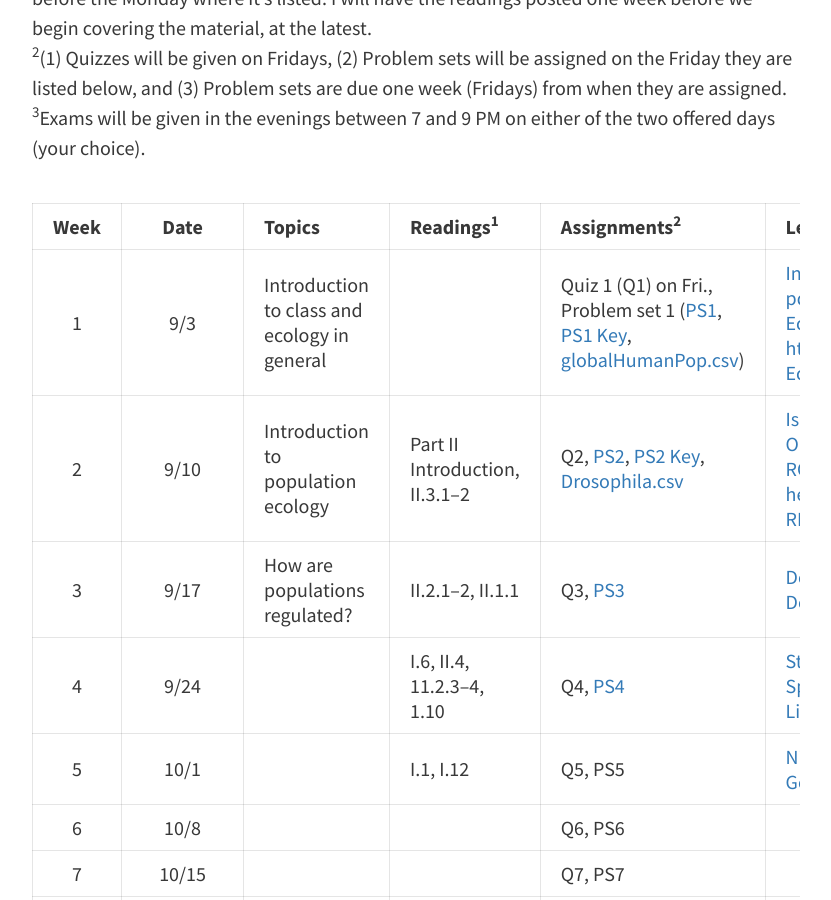
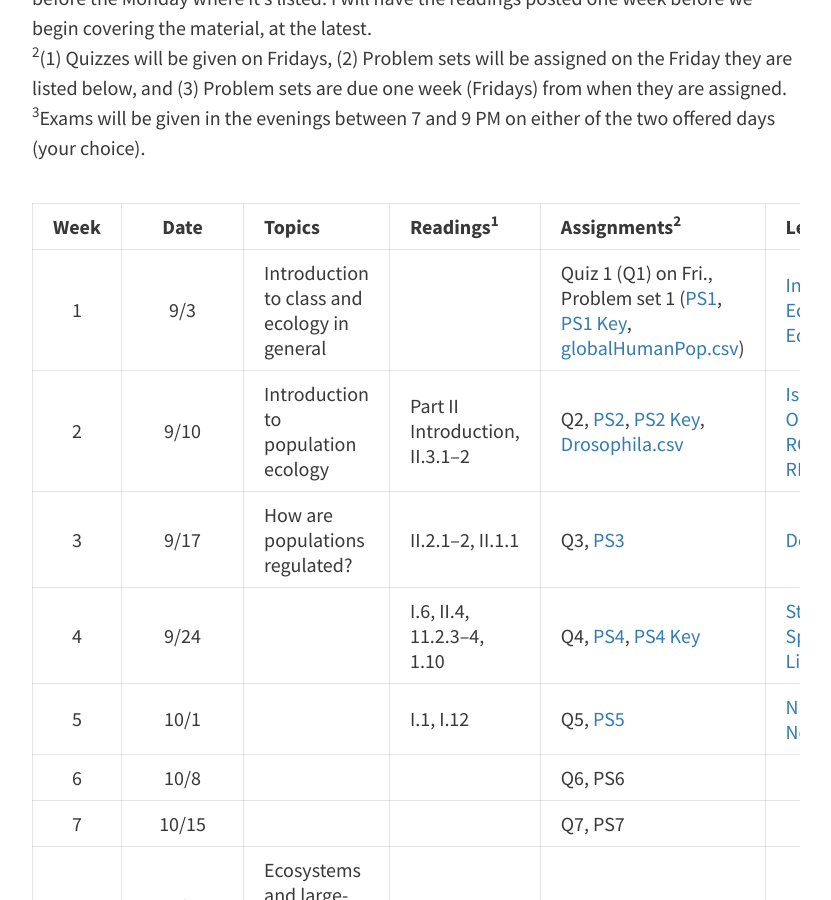
Before and after one commit to davan690/ColbyEcology.github.io, a Jekyll site: the page built from pages/lecture_schedule.md, in a window 1280 px wide and 900 px high, scrolled down 664 px. Shown: the whole window, without its empty margins (224-1055 px from the left). Built offline with Jekyll 4.4.1, drawn with Linux system fonts in a browser that asks for light colours.

Commit message:
neut lec and ps5 add

```diff
--- a/pages/lecture_schedule.md
+++ b/pages/lecture_schedule.md
@@ -20,8 +20,8 @@
 1    | 9/3   | Introduction to class and ecology in general | | Quiz 1 (Q1) on Fri., Problem set 1 ([PS1](https://drive.google.com/open?id=1wO9kN-QS_zfEJRi3iizLW2nQsQpgtXC3NTPZG3mxQM8), [PS1 Key](https://docs.google.com/document/d/1fjSWZS2fHWcf2Wyvu4nRneD-VZMawLczDnE4Um9X5E8/edit?usp=sharing), [globalHumanPop.csv](https://drive.google.com/open?id=1Wv-YBGtYrQ71c37JlxMh8ThTiZ9Y-171)) | [IntroLec](https://drive.google.com/open?id=1pApFDtMNTXzmT27EkLN2nmTKwJ-g05WQ) ([IntroLec pdf](https://drive.google.com/open?id=1s294Wmjbu7-7-yecpZcFGm95hBzTyzBH)), [EcoPinciplesLec html](https://drive.google.com/open?id=1d1-6pTMMFXXlRVuEku4hY25xTSisoeqp), [EcoPinciplesLec pdf](https://drive.google.com/open?id=1jW5BMStRDqRFEcampdCqtfG8NHpm1Lwf) |
 2    | 9/10  | Introduction to population ecology | Part II Introduction, II.3.1–2 | Q2, [PS2](https://docs.google.com/document/d/1JZhmL9-LlL-NN_7cBpHGCjSl62PBGPhqf3TlhcwGnF4/edit?usp=sharing), [PS2 Key](https://drive.google.com/open?id=1ZszU7RAHls3QMhbppFDNROhmPIiuJZJvgvv0aGug5oY), [Drosophila.csv](https://drive.google.com/file/d/1Y3gDCgiBpWU-nf14WIeewu9YZcYmBX0K/view?usp=sharing) | [IsleRoyaleData](https://drive.google.com/open?id=1-Vs7pOqCwv24oIdc2bBEqkQatIce99QW), [ObsPopPatternsLec](https://drive.google.com/open?id=1Mz-0mq0AHTTI9SAGwWVoJ29wfyT8TMeewDfxS2-_DR4), [RCheatSheet](https://drive.google.com/open?id=1fWo-G56stePpaiTUi5yKUieQUtKN_sF3lRWtv2WaEYY), [R help for PS1](https://drive.google.com/open?id=1oZOYfWesIU9eE0tgdKJji5cG21ynNih_), [RIntroLec](https://drive.google.com/open?id=1U0v-k2E--2vzPXCCozrt9xskpf7BXrnaRQajCFviNZA) |
 3    | 9/17  | How are populations regulated? | II.2.1–2, II.1.1 | Q3, [PS3](https://drive.google.com/open?id=1PS96alDguxZyyng1VROAtjlf0iHJcLLUD71WjZ7lJGw) | [DenIndLec](https://drive.google.com/open?id=1euJ4XCb0JZb1onAymp4mj86T0oBjNWjii61nKUfd8TA), [DensDepLec](https://docs.google.com/presentation/d/1yMfMcAM0dz99Pp5k2hrYJsCxlJhDlnG7mMuDzPZqY6c/edit?usp=sharing)|
-4    | 9/24  | | I.6, II.4, 11.2.3–4, 1.10 | Q4, [PS4](https://drive.google.com/open?id=18FEmE3Ek5vfct29Ff7oEKegKe-9HzKfMzr5HI3AO6iY) | [StructuredPopsLec](https://drive.google.com/open?id=1DFTmp7uNCuMgE-SZiw_qwPMljrH4PUB5RmzHahBOiXg), [Space&StochasLec](https://drive.google.com/open?id=1GQ9sF-JPjHKauyUfss2DlhpaqN8o3UftkYHj1odtJAE) [LifeHistLec](https://drive.google.com/open?id=1VV-d7dOwzD3IaDARPTRNJDP6VnBr9zgz4VtGSiR6tfU)|
-5    | 10/1  | | I.1, I.12| Q5, PS5 | [NichesLec](https://drive.google.com/open?id=1DAfFPTsyPavZTAiw43U4sHEomd3ATOgvCtgGFTrlbp8), [GeoDistLec](https://drive.google.com/open?id=1zHEiFQZ2x1nG1VCFrOQsrtt-FWWR9LBAQFAzQ3qXf8Q)|
+4    | 9/24  | | I.6, II.4, 11.2.3–4, 1.10 | Q4, [PS4](https://drive.google.com/open?id=18FEmE3Ek5vfct29Ff7oEKegKe-9HzKfMzr5HI3AO6iY), [PS4 Key]() | [StructuredPopsLec](https://drive.google.com/open?id=1DFTmp7uNCuMgE-SZiw_qwPMljrH4PUB5RmzHahBOiXg), [Space&StochasLec](https://drive.google.com/open?id=1GQ9sF-JPjHKauyUfss2DlhpaqN8o3UftkYHj1odtJAE) [LifeHistLec](https://drive.google.com/open?id=1VV-d7dOwzD3IaDARPTRNJDP6VnBr9zgz4VtGSiR6tfU)|
+5    | 10/1  | | I.1, I.12| Q5, [PS5](https://drive.google.com/open?id=1ZCFc769NRIr2AcODB3YHdekwoE-Q_0txEZKVrmgc8XU) | [NichesLec](https://drive.google.com/open?id=1DAfFPTsyPavZTAiw43U4sHEomd3ATOgvCtgGFTrlbp8), [GeoDistLec](https://drive.google.com/open?id=1zHEiFQZ2x1nG1VCFrOQsrtt-FWWR9LBAQFAzQ3qXf8Q), [Neutralism&PhasePlanesLec](https://drive.google.com/open?id=1OJsvlYL__ou4zQ1jYIpQnIEXEX-PnUpk)|
 6    | 10/8  | | | Q6, PS6 | |
 7    | 10/15 | | | Q7, PS7 | |
 8    | 10/22 | Ecosystems and large-scale ecology | | Q8, PS8 | |
```
